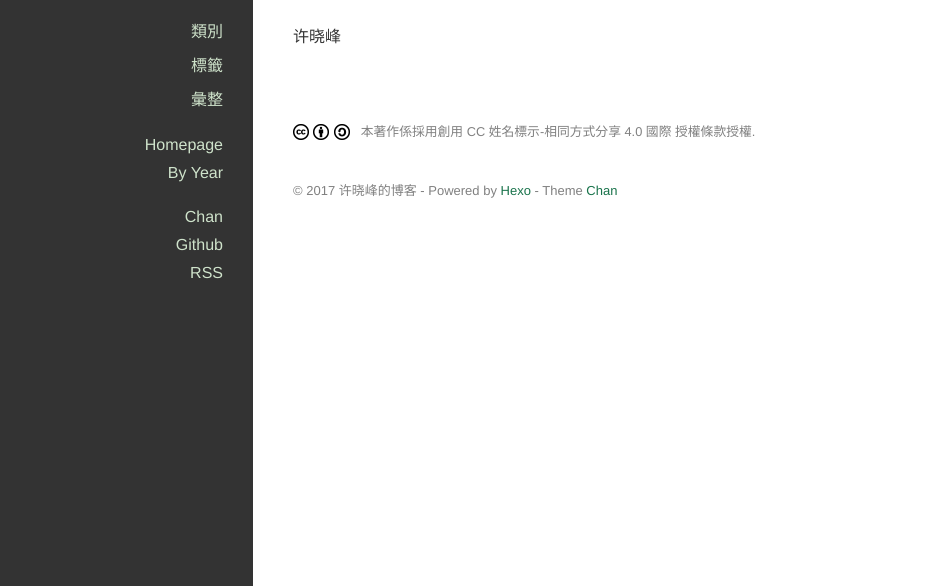
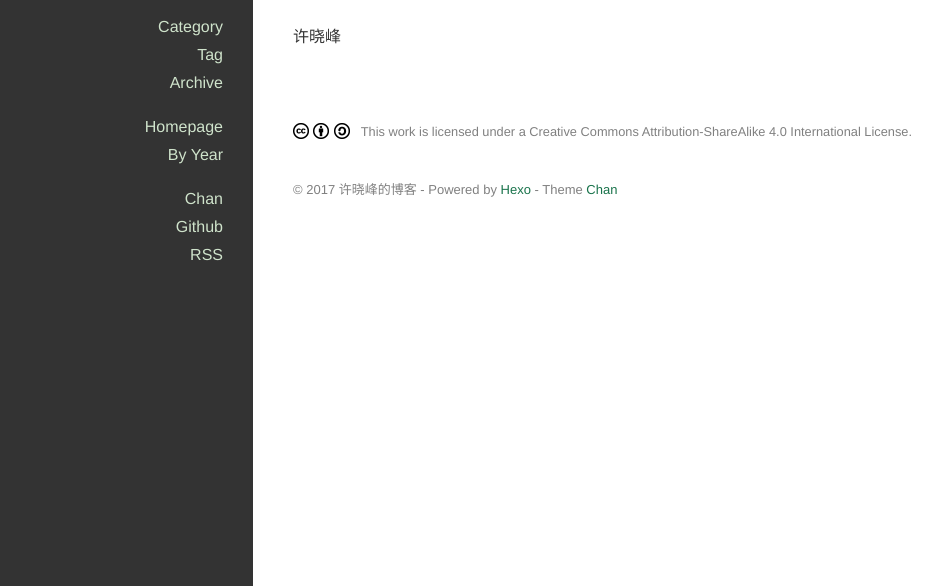
Before and after one commit to xxfixk/xxfixk.github.io, a plain HTML site: page 2017/04/09/我的设计/index.html in a window 1280 px wide. Shown: the part 214-800 px from the top of the page, without its empty margins (147-1089 px from the left). Drawn offline with nearby package versions, Linux system fonts and the light colour scheme.

Commit message:
Site updated: 2017-04-11 17:01:32

```diff
--- a/2017/04/09/我的设计/index.html
+++ b/2017/04/09/我的设计/index.html
@@ -72,7 +72,7 @@
 
         <div class="avatar">
 
-            <a href="/about"><img src="http://image.baidu.com/search/detail?s=200"></a>
+            <a href="/about"><img src="http://image.baidu.com/search/detail?z=0&amp;ipn=d&amp;word=%E7%AF%AE%E7%90%83%E5%9B%BE%E7%89%87&amp;step_word=&amp;hs=0&amp;pn=0&amp;spn=0&amp;di=84672171870&amp;pi=&amp;tn=baiduimagedetail&amp;is=0%2C0&amp;istype=2&amp;ie=utf-8&amp;oe=utf-8&amp;cs=3262821439%2C3490171191&amp;os=2198502207%2C3911832023&amp;simid=&amp;adpicid=0&amp;lpn=0&amp;fm=&amp;sme=&amp;cg=&amp;bdtype=0&amp;simics=3621158926%2C502836440&amp;oriquery=&amp;objurl=http%3A%2F%2Fpic1a.nipic.com%2F2008-11-05%2F200811512426547_2.jpg&amp;fromurl=ippr_z2C%24qAzdH3FAzdH3Fooo_z%26e3Bgtrtv_z%26e3Bv54AzdH3Ffi5oAzdH3F8AzdH3FnaAzdH3F10vdn1w0jla9bbvd_z%26e3Bip4s&amp;gsm=0&amp;cardserver=1"></a>
 
         </div>
 
@@ -85,21 +85,21 @@
 
 
               <li class="category-list-container">
-                <a href="javascript:;">類別</a>
+                <a href="javascript:;">Category</a>
 
               </li>
 
 
 
               <li class="tag-list-container">
-                <a href="javascript:;">標籤</a>
+                <a href="javascript:;">Tag</a>
 
               </li>
 
 
 
               <li class="archive-list-container">
-                <a href="javascript:;">彙整</a>
+                <a href="javascript:;">Archive</a>
                 <ul class="archive-list"><li class="archive-list-item"><a class="archive-list-link" href="/archives/2017/">2017</a><span class="archive-list-count">4</span></li></ul>
               </li>
 
@@ -177,7 +177,7 @@
   <footer class="article-footer">
 
   <div class="cc">
-    <a href="http://creativecommons.org/licenses/by-sa/4.0/deed.en" target="_blank" title="姓名標示-相同方式分享">
+    <a href="http://creativecommons.org/licenses/by-sa/4.0/deed.en" target="_blank" title="Attribution-ShareAlike">
       <img src="/images/cc/cc.png">
 
           <img src="/images/cc/by.png">
@@ -185,7 +185,7 @@
           <img src="/images/cc/sa.png">
 
       <span>
-        本著作係採用創用 CC 姓名標示-相同方式分享 4.0 國際 授權條款授權.
+        This work is licensed under a Creative Commons Attribution-ShareAlike 4.0 International License.
       </span>
     </a>
   </div>
```
Also changed, not shown: 2017/04/02/hello-world/index.html (+6 -6 lines), 2017/04/02/我的第一篇文章/index.html (+6 -6 lines), 2017/04/06/你好，欢迎来到我的博客/index.html (+6 -6 lines), archives/2017/04/index.html (+5 -5 lines), archives/2017/index.html (+5 -5 lines), archives/index.html (+5 -5 lines), index.html (+4 -4 lines).
